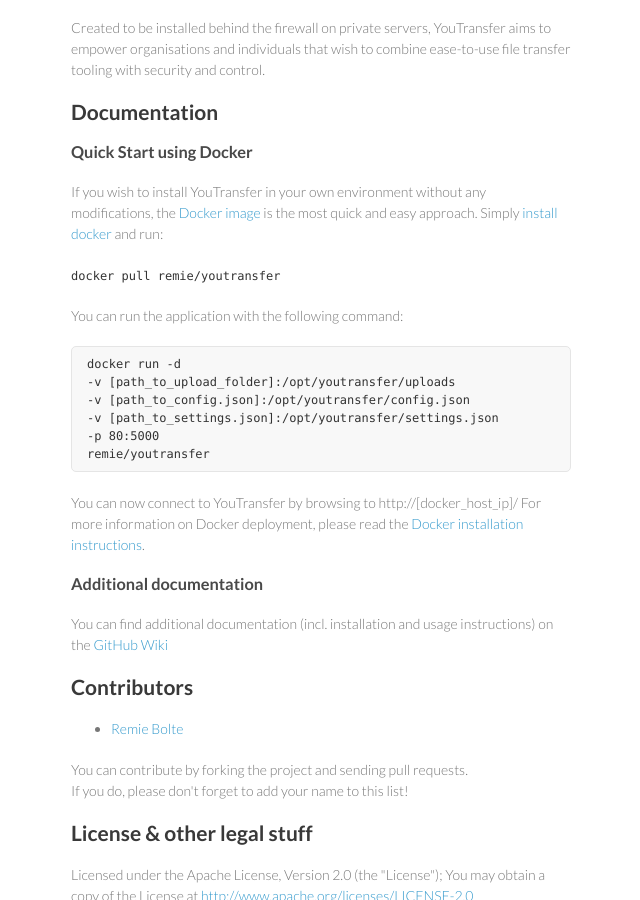
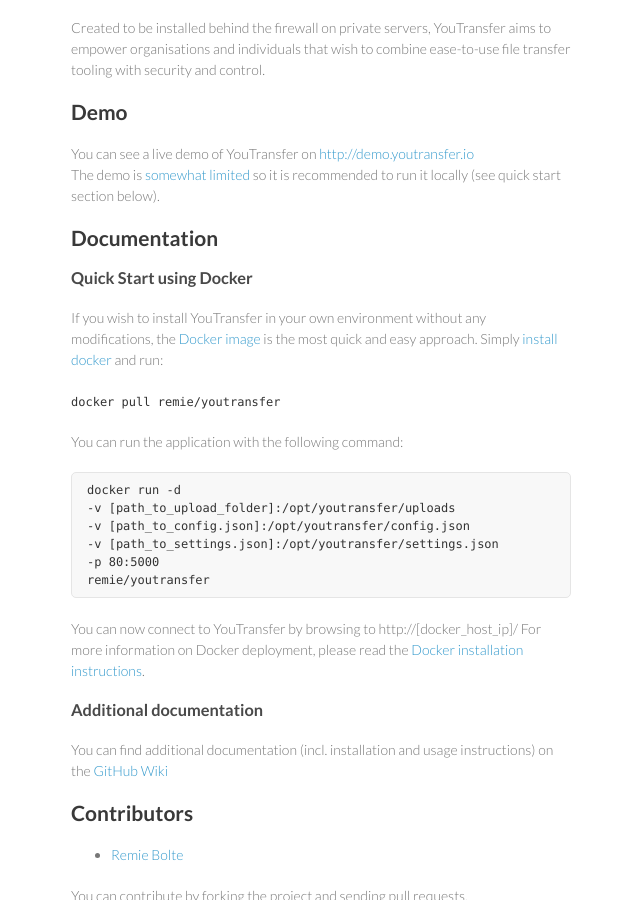
Before and after one commit to YouTransfer/YouTransfer, a plain HTML site: page index.html in a window 1280 px wide. Shown: the part 2656-3556 px from the top of the page, without its empty margins (499-1139 px from the left). Drawn offline with Linux system fonts and the light colour scheme.

```diff
--- a/index.html
+++ b/index.html
@@ -36,6 +36,12 @@
 <p>YouTransfer is a simple but elegant self-hosted file transfer &amp; sharing solution. It is an alternative to paid services like <a href="http://dropbox.com">Dropbox</a> and <a href="http://wetransfer.com">WeTransfer</a> by offering similar features but without limitations, price plans and a lengthy privacy policy. You remain in control of your files.</p>
 
 <p>Created to be installed behind the firewall on private servers, YouTransfer aims to empower organisations and individuals that wish to combine ease-to-use file transfer tooling with security and control.</p>
+
+<h2>
+<a id="demo" class="anchor" href="#demo" aria-hidden="true"><span class="octicon octicon-link"></span></a>Demo</h2>
+
+<p>You can see a live demo of YouTransfer on <a href="http://demo.youtransfer.io">http://demo.youtransfer.io</a><br>
+The demo is <a href="https://github.com/remie/YouTransfer/wiki/Demo">somewhat limited</a> so it is recommended to run it locally (see quick start section below).</p>
 
 <h2>
 <a id="documentation" class="anchor" href="#documentation" aria-hidden="true"><span class="octicon octicon-link"></span></a>Documentation</h2>
```
Also changed, not shown: params.json (+1 -1 lines).
